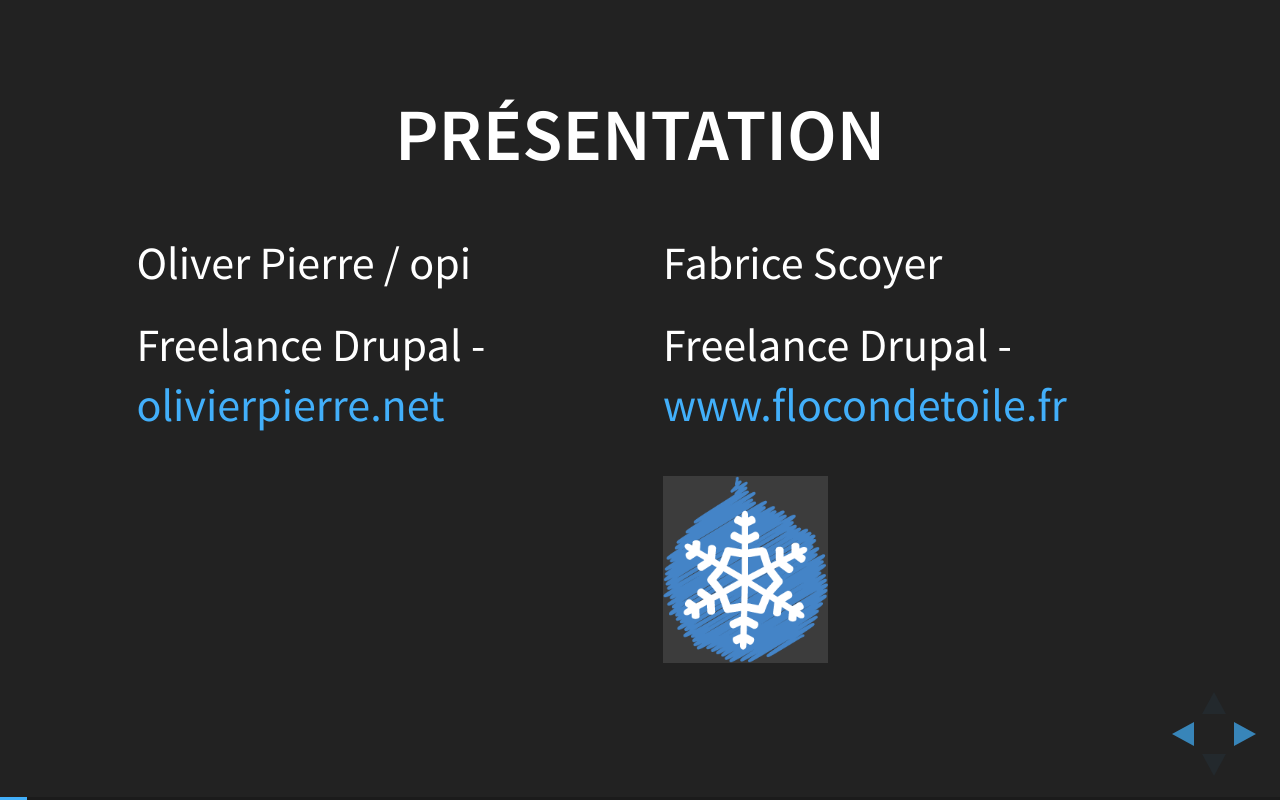
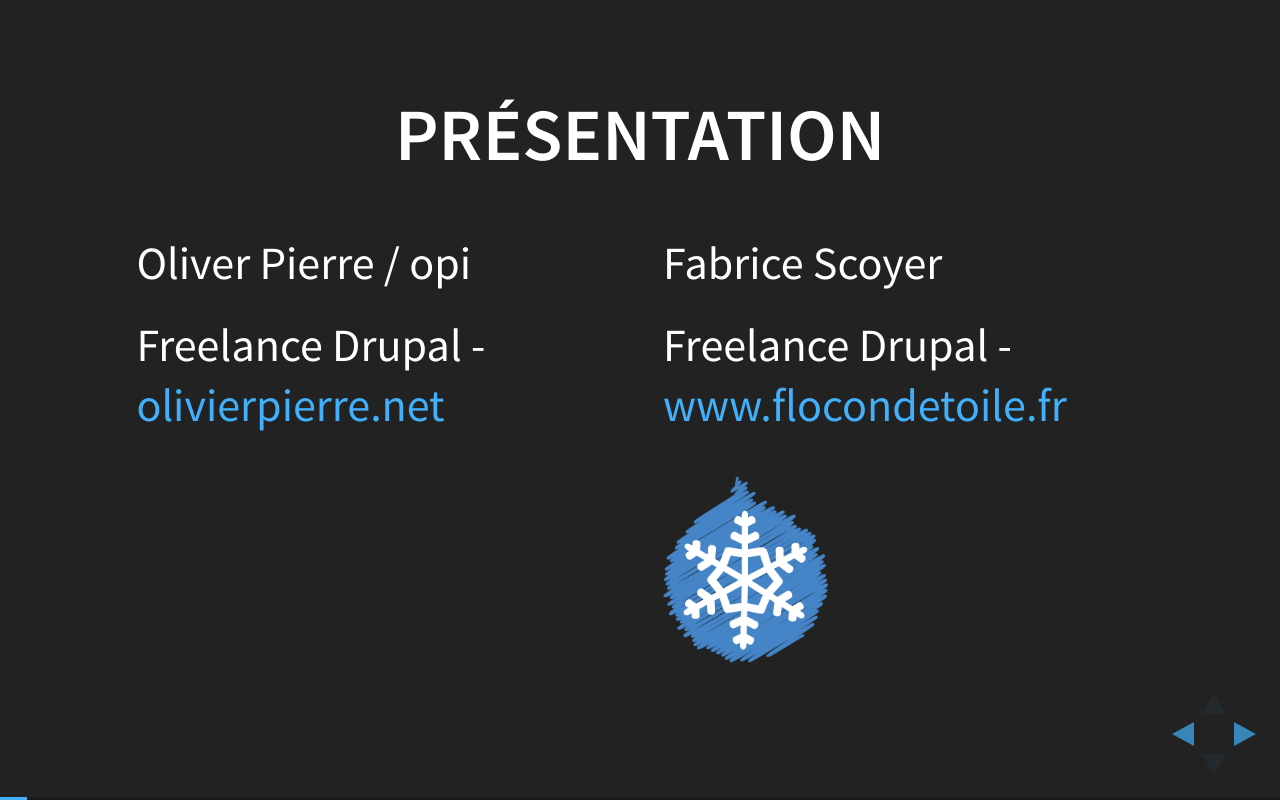
Before and after one commit to opi/dclannion-paragraphs, a website: page index.html in a window 1280 px wide. Both pictures are taken after a click on the button 1251 px from the left and 734 px from the top of the page. Drawn offline with Linux system fonts and the light colour scheme.

Commit message:
supprimer background sur images.

```diff
--- a/css/local.css
+++ b/css/local.css
@@ -13,3 +13,7 @@
   padding: 0.5rem 1rem;
   color: #000 !important;
 }
+
+.reveal section img {
+    background: transparent;
+}
```
